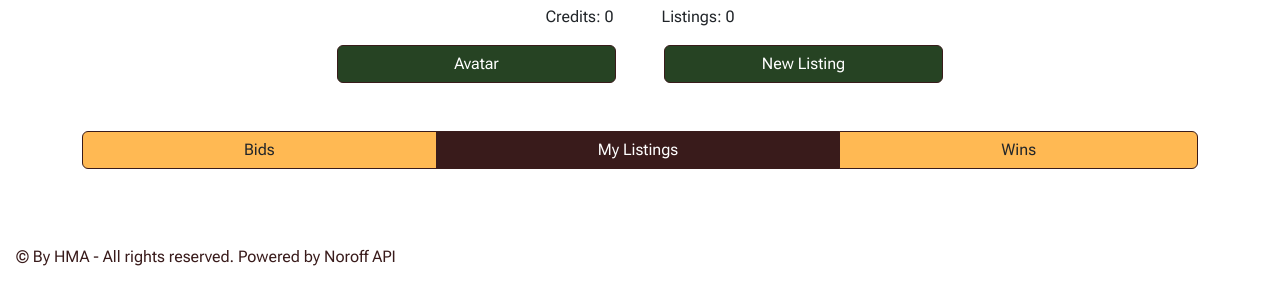
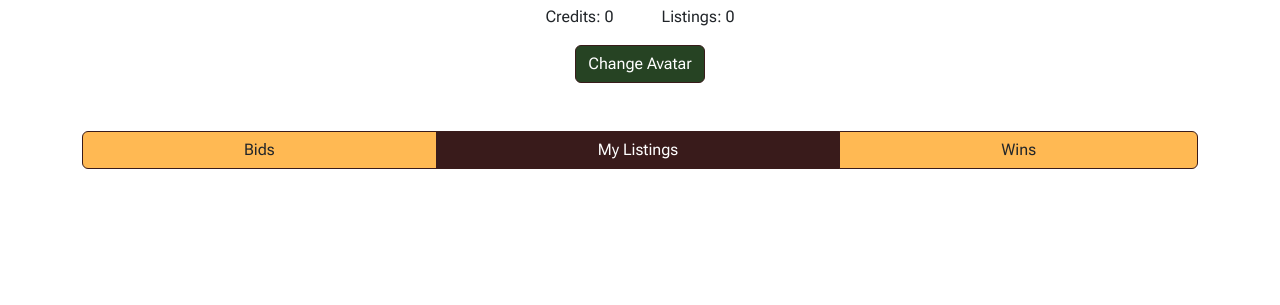
Before and after one commit to Spookyrumble/Auction, a website built with Vite: page src/HTML/profile/index.html in a window 1280 px wide. Shown: the part 415-720 px from the top of the page. Built offline with nearby package versions, Linux system fonts and the light colour scheme.

Commit message:
Adds style change and adds footers

```diff
--- a/src/HTML/profile/index.html
+++ b/src/HTML/profile/index.html
@@ -335,19 +335,10 @@
           <div class="col-12-sm d-flex justify-content-center gap-5">
             <button
               id="editProfileBtn"
-              class="col-3 btn btn-info text-white border-secondary"
+              class="btn btn-info text-white border-secondary"
               data-bs-target="#editContainer"
             >
-              Avatar
-            </button>
-            <button
-              id="newListingBtn"
-              class="col-3 btn btn-info text-white border-secondary"
-              data-bs-toggle="offcanvas"
-              data-bs-target="#offcanvasRight"
-              aria-controls="offcanvasRight"
-            >
-              New Listing
+              Change Avatar
             </button>
           </div>
         </div>
@@ -371,7 +362,7 @@
             <div class="d-flex justify-content-center">
               <button
                 id="avatarSubmitBtn"
-                class="col-3 btn btn-info text-secondary border-secondary my-1"
+                class="col-3 btn btn-primary border-secondary my-1"
                 type="button"
               >
                 <span
@@ -380,7 +371,9 @@
                   role="status"
                   aria-hidden="true"
                 ></span>
-                <span id="avatarBtnText" class="text-white">Change Avatar</span>
+                <span id="avatarBtnText" class="text-secondary"
+                  >Change Avatar</span
+                >
               </button>
             </div>
           </form>
@@ -432,8 +425,9 @@
       </button>
     </main>
     <footer>
-      <p class="text-secondary m-auto mx-3 mt-4">
-        &copy; By HMA - All rights reserved. Powered by Noroff API
+      <p class="d-none text-secondary text-center m-auto">
+        &copy; By HMA - All rights reserved. <br />
+        <small>Powered by Noroff API</small>
       </p>
     </footer>
   </body>
```
Also changed, not shown: index.html (+3 -2 lines), src/HTML/auction/index.html (+3 -2 lines).
